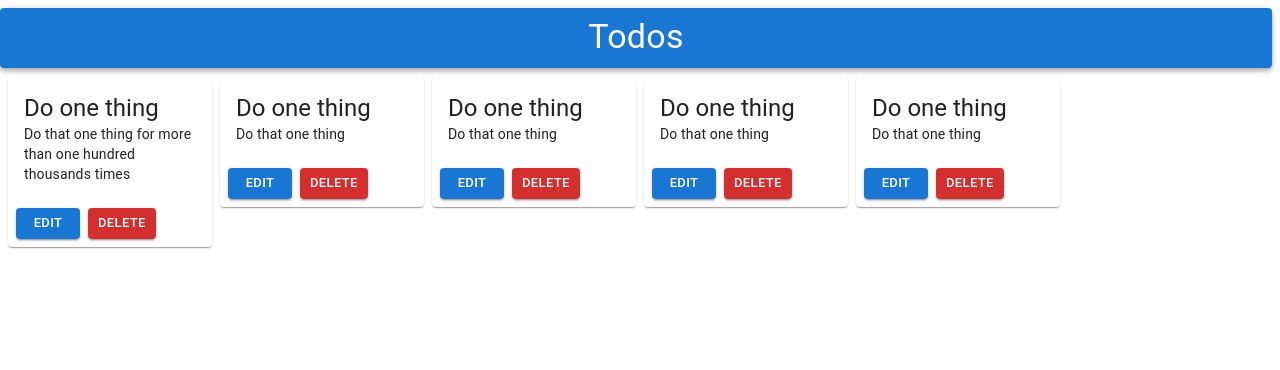
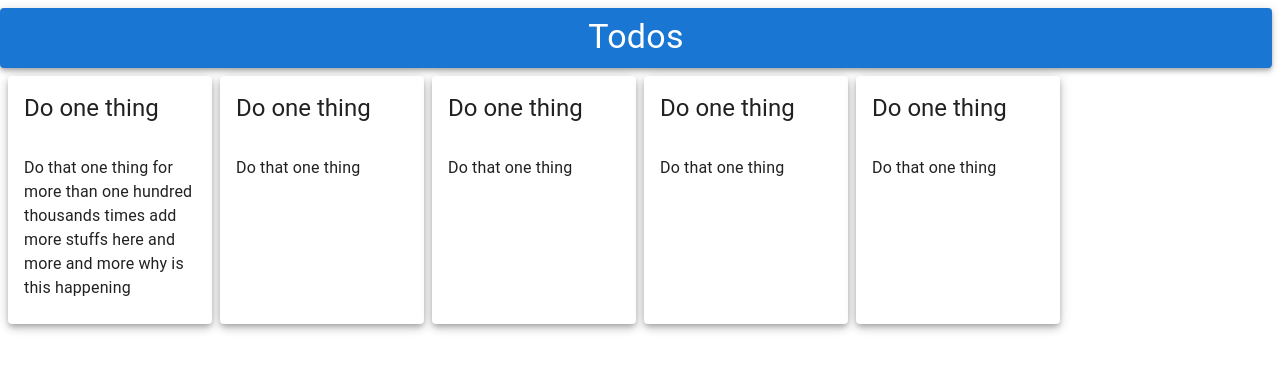
Before and after one commit to MahmudMridul/React-crud-ops, a React (Create React App) app: page / in a window 1280 px wide. Shown: the top 370 px of the page. Built offline with nearby package versions, Linux system fonts and the light colour scheme.

Commit message:
Card UI update

```diff
--- a/src/App.js
+++ b/src/App.js
@@ -1,8 +1,9 @@
-import { Box, Card, CardContent, Typography, CardActions, Button, Grid } from '@mui/material'
+import { Box, Card, CardContent, Typography, CardActions, Button, Grid, CardHeader } from '@mui/material'
 import React from 'react'
 import { Layout } from './Layout/Layout'
 
 import { todos } from './DummyData'
+
 
 export const App = () => {
     return (
@@ -11,22 +12,14 @@ export const App = () => {
                 {
                     todos.map(item => {
                         return(
-                            <Grid item lg={2} md={3} sm={4} xs={12}>
-                                <Card sx={{ minWidth: 200 }} key={item.id}>
+                            <Grid item lg={2} md={3} sm={6} xs={12}>
+                                <Card sx={{ minWidth: 200, height: 1 }} elevation={5} key={item.id}>
+                                    <CardHeader title={item.title}/>
                                     <CardContent>
-                                        <Typography variant="h5" component="div">
-                                            {item.title}
-                                        </Typography>
-
-                                        <Typography variant="body2">
+                                        <Typography variant="body1">
                                             {item.shortDesc}
                                         </Typography>
                                     </CardContent>
-
-                                    <CardActions>
-                                        <Button size='small' variant='contained'>Edit</Button>
-                                        <Button size='small' variant='contained' color='error'>Delete</Button>
-                                    </CardActions>
                                 </Card>
                             </Grid>
                         )
--- a/src/DummyData.js
+++ b/src/DummyData.js
@@ -2,7 +2,8 @@ export const todos = [
     {
         id: 1,
         title: 'Do one thing',
-        shortDesc: 'Do that one thing for more than one hundred thousands times'
+        shortDesc: `Do that one thing for more than one hundred thousands times
+                    add more stuffs here and more and more why is this happening`
     },
     {
         id: 2,
```
